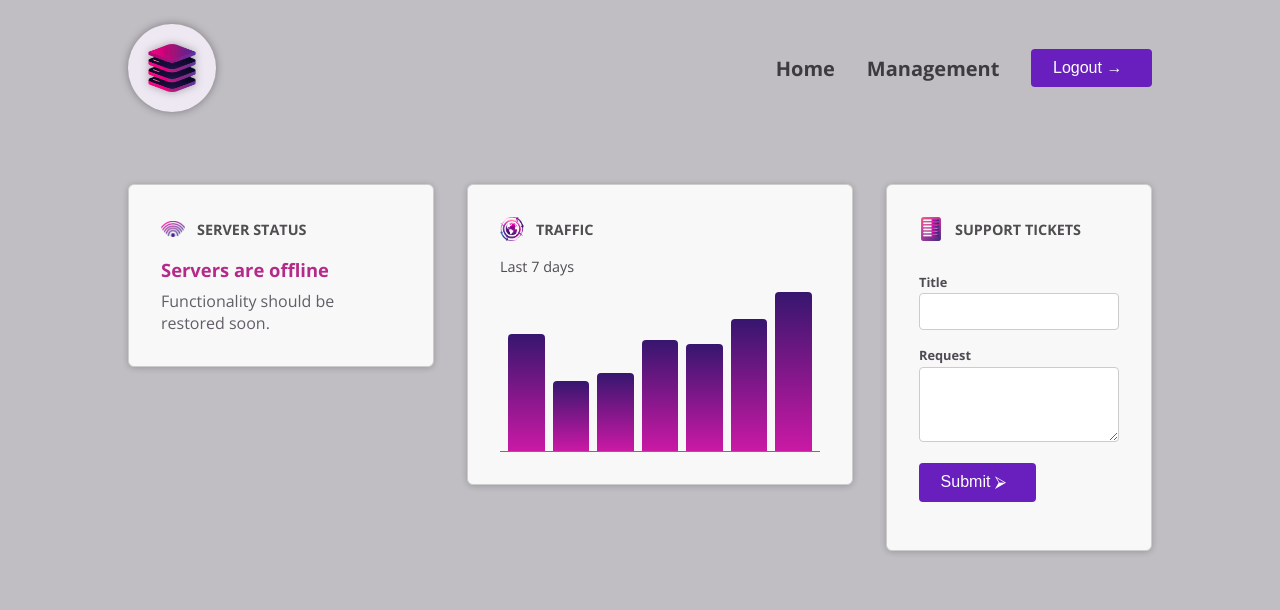
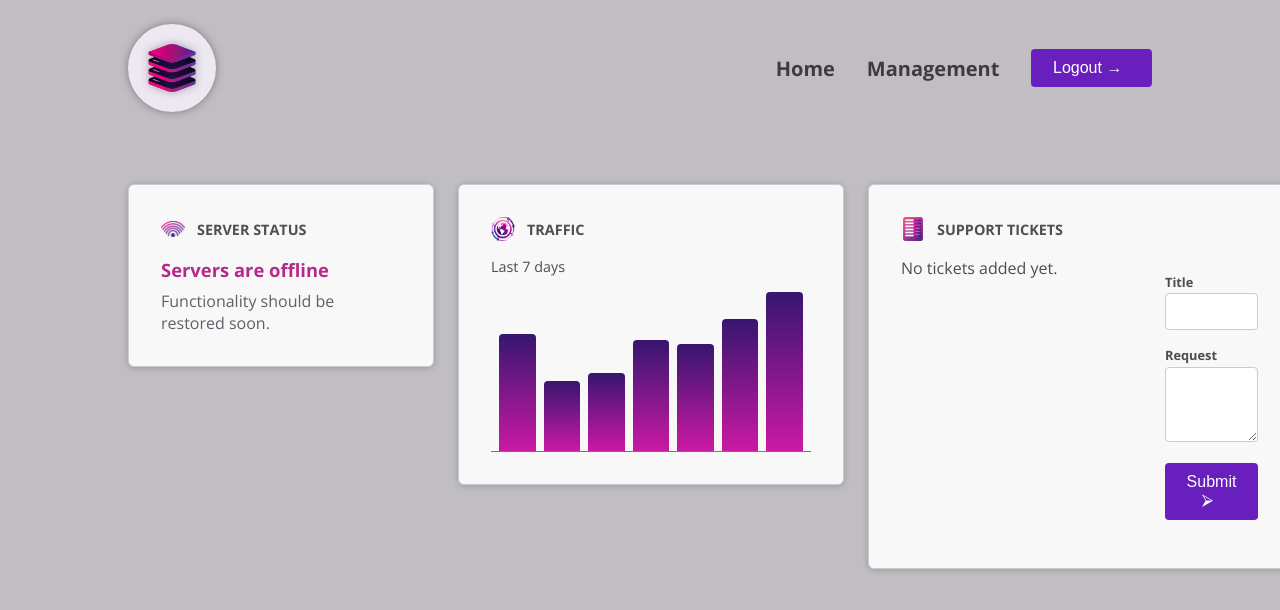
Before and after one commit to GiovaneWerlang/Angular-19-Course, an Angular app: page / in a window 1280 px wide. Shown: the top 610 px of the page. Built offline with nearby package versions, Linux system fonts and the light colour scheme.

Commit message:
template loops

```diff
--- a/src/app/dashboard/tickets/tickets.component.html
+++ b/src/app/dashboard/tickets/tickets.component.html
@@ -1,3 +1,17 @@
+<div>
+    <ul>
+        @for (ticket of tickets; track ticket.id) {
+            Count: {{ $count }}
+            <li>
+                <app-ticket /> First: {{ $first }} - Last: {{ $last }} - Even: {{ $even }} - Odd: {{ $odd }}
+            </li>
+        } @empty {
+            <p>No tickets added yet.</p>
+        }
+    </ul>
+</div>
+
+
 <!-- <div id="new-ticket"> -->
     <app-new-ticket (add)="onAdd($event)"/>
 <!-- </div> -->
--- a/src/app/dashboard/tickets/tickets.component.ts
+++ b/src/app/dashboard/tickets/tickets.component.ts
@@ -2,10 +2,11 @@ import { Component } from '@angular/core';
 import { NewTicketComponent } from "./new-ticket/new-ticket.component";
 import { Ticket } from './models/ticket.model';
 import { TicketData } from './models/ticketdata.model';
+import { TicketComponent } from "./ticket/ticket.component";
 
 @Component({
   selector: 'app-tickets',
-  imports: [NewTicketComponent],
+  imports: [NewTicketComponent, TicketComponent],
   templateUrl: './tickets.component.html',
   styleUrl: './tickets.component.css'
 })
```
